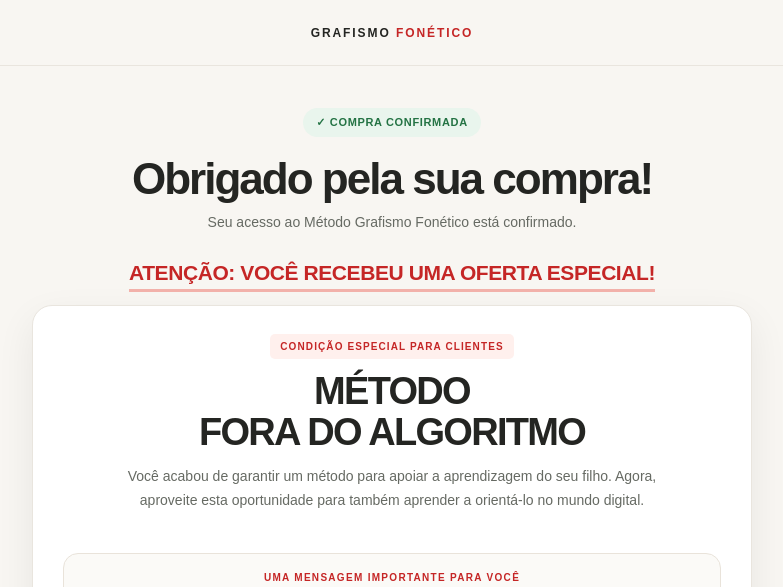
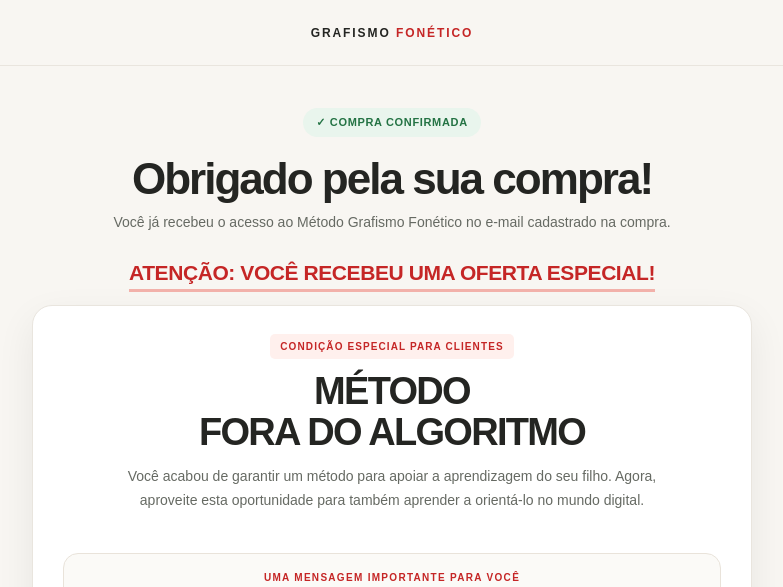
Before and after one commit to wylamis197-rgb/Pagina-de-Obrigado-Grafismo-, a plain HTML site: page index.html in a window 1280 px wide. Shown: the top 587 px of the page, without its empty margins (248-1031 px from the left). Drawn offline with Linux system fonts and the light colour scheme.

Commit message:
Informar envio do acesso por e-mail na confirmação

```diff
--- a/index.html
+++ b/index.html
@@ -87,7 +87,7 @@
     <section class="confirm">
       <div class="check">✓ COMPRA CONFIRMADA</div>
       <h1>Obrigado pela sua compra!</h1>
-      <p>Seu acesso ao Método Grafismo Fonético está confirmado.</p>
+      <p>Você já recebeu o acesso ao Método Grafismo Fonético no e-mail cadastrado na compra.</p>
     </section>
 
     <p class="alert"><span>ATENÇÃO: VOCÊ RECEBEU UMA OFERTA ESPECIAL!</span></p>
```
